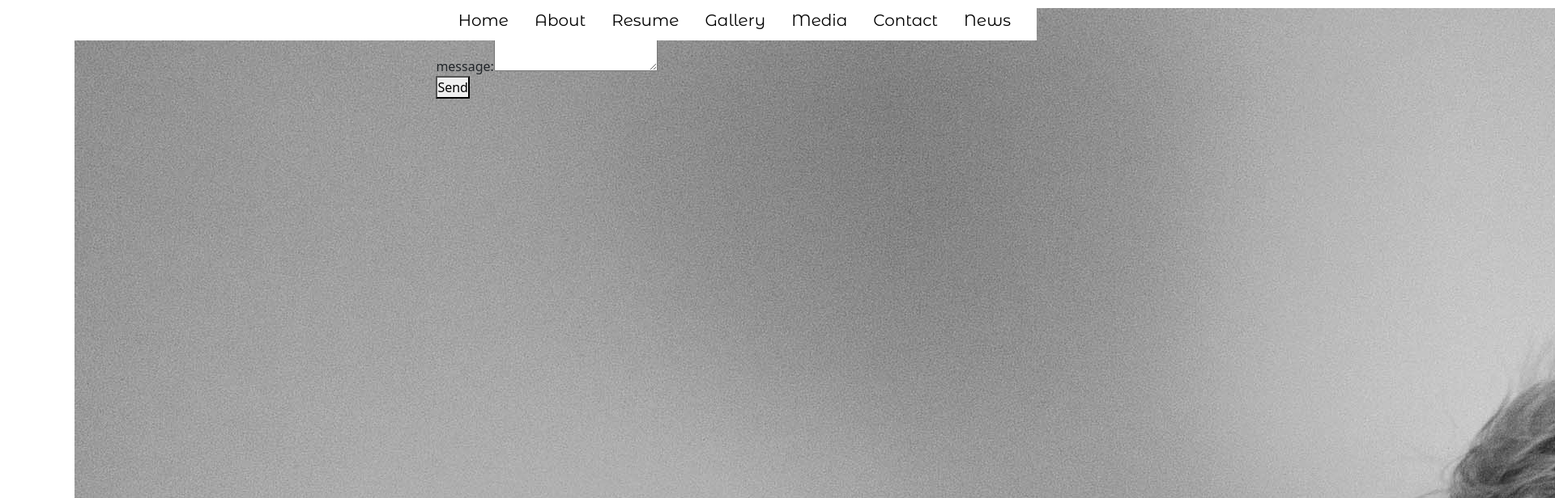
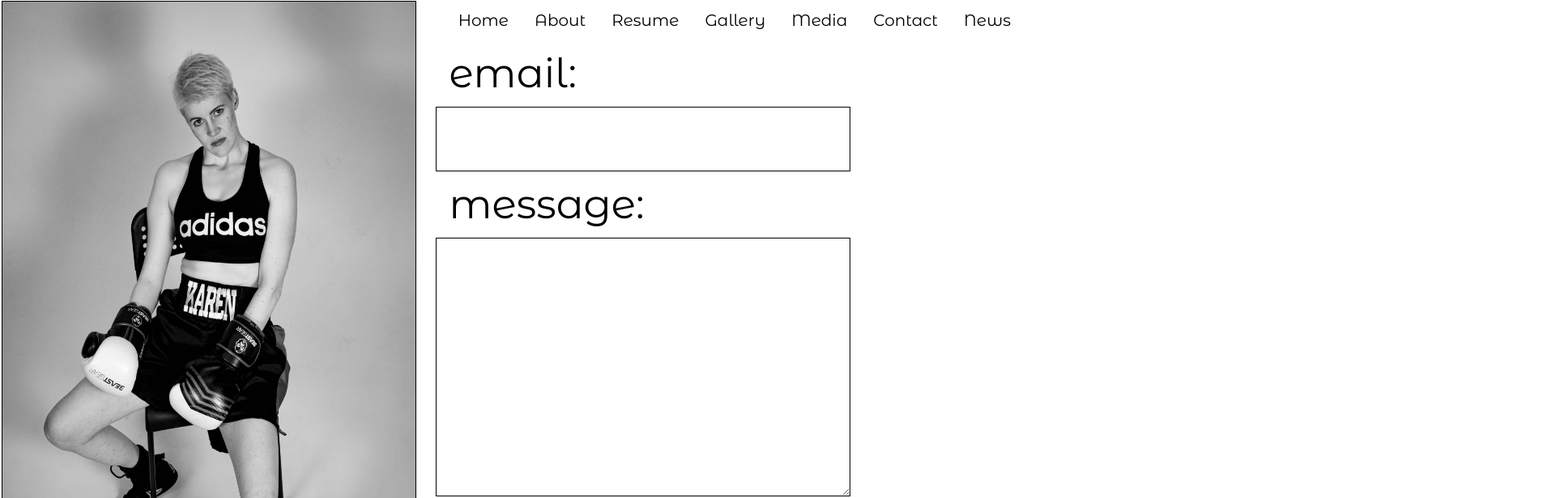
Before and after one commit to Rhibro/karens-portfolio, a React (Create React App) app: page /contact in a window 1280 px wide. Shown: the top 616 px of the page at 81% size, 1920 px wide, since content can reach past the window. Built offline with nearby package versions, Linux system fonts and the light colour scheme.

Commit message:
contact layout

```diff
--- a/src/components/Form.js
+++ b/src/components/Form.js
@@ -16,13 +16,13 @@ function Form() {
     return (
       <div className="myForm">
         <form onSubmit={onSubmit}>
-          <div>
+          <div className="emailSection">
             <label htmlFor="email">
               email:
             </label>
             <input className="inPut" type="email" id="email" required />
           </div>
-          <div>
+          <div className="messageSection">
             <label htmlFor="message">
               message:
             </label>
--- a/src/components/Media.js
+++ b/src/components/Media.js
@@ -15,7 +15,7 @@ return (
                 <p className="mediaInfo">
                     Check out more of Karen's work
                 </p>
-                <img src={vimeo} alt="vimeo icon"></img>
+                <img src={vimeo} alt="vimeo icon" className="mediaIcon"></img>
             </div>
         </div>
     </div>
--- a/src/index.css
+++ b/src/index.css
@@ -218,6 +218,37 @@ background-image: url(/src/images/karen.jpg);
   padding: 10px;
 }
 
+.mediaimg {
+  height: 100vh;
+  width: 40vw;
+  margin-left: -90px;
+  margin-top: -9px;
+  border: 1px solid black;
+  position: relative;
+}
+
+.mediaInfoBox {
+  display: flex;
+  flex-wrap: wrap;
+  justify-content: center;
+  align-self: center;
+}
+
+.mediaInfo {
+  font-family: 'Montserrat Alternates';
+  font-style: normal;
+  font-weight: 400;
+  font-size: 40px;
+  line-height: 50px;
+  text-align: center;
+  color: #000000;
+}
+
+.mediaIcon {
+  width: 20vw;
+  height: 20vh;
+}
+
 .mediaBody:after {
   content: "";
   display: table;
@@ -236,6 +267,83 @@ background-image: url(/src/images/karen.jpg);
   content: "";
   display: table;
   clear: both;
+}
+
+.contactimg {
+  height: 110vh;
+  width: 40vw;
+  margin-left: -90px;
+  margin-top: -9px;
+  border: 1px solid black;
+  position: relative;
+}
+
+/* Form Styles */
+
+.myForm {
+  height: 90vh;
+  width: 70vw;
+  margin-top: 40px;
+  display: flex;
+  justify-content: flex-start;
+  align-items: flex-start;
+  flex-direction: column;
+}
+
+.emailSection {
+  display: flex;
+  justify-content: flex-start;
+  align-items: flex-start;
+  flex-direction: column;
+}
+
+.messageSection {
+  display: flex;
+  justify-content: flex-start;
+  align-items: flex-start;
+  flex-direction: column;
+}
+
+label {
+  font-family: 'Montserrat Alternates';
+  font-style: normal;
+  font-weight: 400;
+  font-size: 50px;
+  line-height: 50px;
+  color: #000000;
+  margin: 1rem;
+}
+
+.inPut {
+  background: #FFFFFF;
+  border: 1px solid #000000;
+  height: 10vh;
+  width: 40vw;
+}
+
+.textArea {
+  background: #FFFFFF;
+  border: 1px solid #000000;
+  height: 40vh;
+  width: 40vw;
+}
+
+.formBtn {
+  font-family: 'Montserrat Alternates';
+  font-style: normal;
+  font-weight: 400;
+  font-size: 30px;
+  line-height: 40px;
+  color: #000000;
+  border: 1px solid black;
+  background-color: #FFFFFF;
+  margin: 2rem;
+  height: 10vh;
+  width: 10vw;
+}
+
+.formBtn:hover {
+  background-color: rgb(172, 168, 168);
 }
 
 /* News Styles */
```
